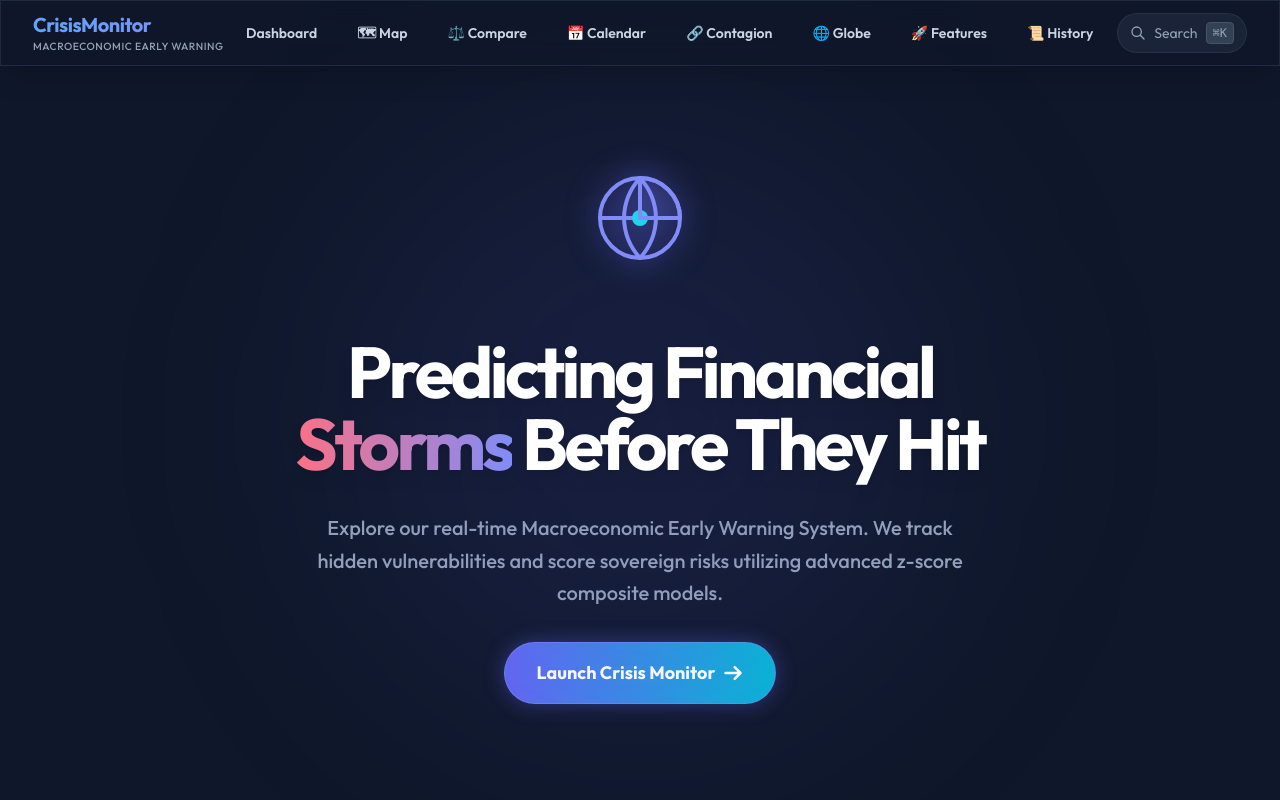
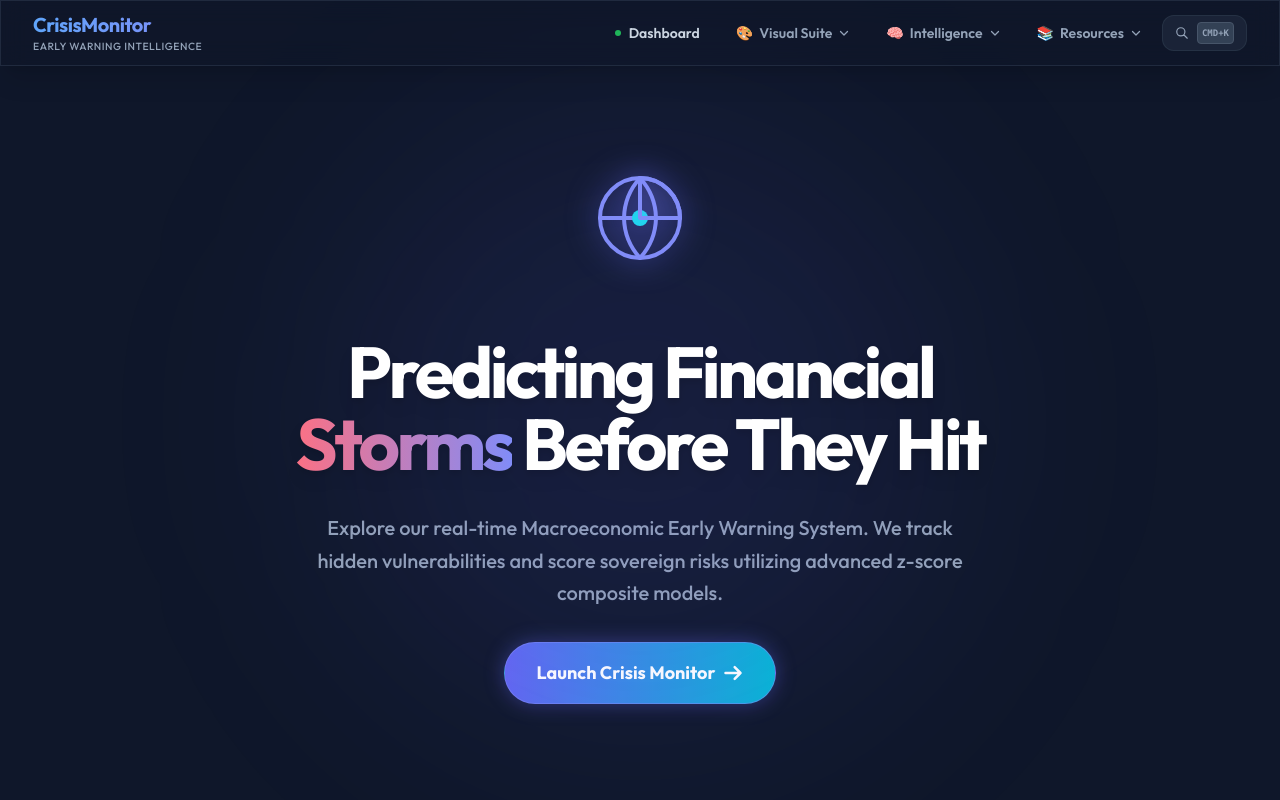
Before and after one commit to Niyant4280/Currency-Crisis, a React (Vite) app in the folder frontend/: page / in a window 1280 px wide. Shown: the top 800 px of the page. Built offline with nearby package versions, Linux system fonts and the light colour scheme; no server answers.

Commit message:
Organize Navbar: Implement categorized dropdowns and live status indicator

```diff
--- a/frontend/src/components/Navbar.jsx
+++ b/frontend/src/components/Navbar.jsx
@@ -3,6 +3,35 @@ import { NavLink, useNavigate } from 'react-router-dom';
 import { motion } from 'framer-motion';
 import SearchPalette from './SearchPalette';
 import { getLeaderboard } from '../services/api';
+
+const NavDropdown = ({ title, children, icon }) => {
+  const [open, setOpen] = useState(false);
+  return (
+    <div
+      className="relative group"
+      onMouseEnter={() => setOpen(true)}
+      onMouseLeave={() => setOpen(false)}
+    >
+      <button className={`flex items-center space-x-1.5 px-4 py-2 rounded-full text-sm font-semibold transition-all duration-300 ${open ? 'bg-slate-800 text-white' : 'text-slate-400 hover:text-white hover:bg-slate-800/50'}`}>
+        <span>{icon}</span>
+        <span>{title}</span>
+        <svg className={`w-3 h-3 ml-1 transition-transform duration-300 ${open ? 'rotate-180' : ''}`} fill="none" stroke="currentColor" viewBox="0 0 24 24"><path strokeLinecap="round" strokeLinejoin="round" strokeWidth="2.5" d="M19 9l-7 7-7-7"></path></svg>
+      </button>
+
+      {open && (
+        <motion.div
+          initial={{ opacity: 0, y: 10, scale: 0.95 }}
+          animate={{ opacity: 1, y: 0, scale: 1 }}
+          className="absolute left-0 mt-2 w-48 glass-panel border border-slate-700/50 rounded-2xl shadow-2xl overflow-hidden backdrop-blur-xl z-[60]"
+        >
+          <div className="py-2 flex flex-col">
+            {children}
+          </div>
+        </motion.div>
+      )}
+    </div>
+  );
+};
 
 const Navbar = () => {
   const [searchOpen, setSearchOpen] = useState(false);
@@ -17,7 +46,6 @@ const Navbar = () => {
     }).catch(() => {});
   }, []);
 
-  // Global Cmd+K / Ctrl+K listener
   useEffect(() => {
     const handler = (e) => {
       if ((e.metaKey || e.ctrlKey) && e.key === 'k') {
@@ -36,12 +64,16 @@ const Navbar = () => {
         : 'text-slate-300 hover:text-white hover:bg-slate-800'
     }`;
 
+  const dropdownItem = ({ isActive }) =>
+    `px-4 py-2 text-sm font-medium transition-all ${
+      isActive ? 'bg-indigo-500/20 text-indigo-400' : 'text-slate-400 hover:bg-slate-800 hover:text-white'
+    }`;
+
   return (
     <>
       <motion.nav
         initial={{ y: -50, opacity: 0 }}
         animate={{ y: 0, opacity: 1 }}
-        transition={{ duration: 0.5, ease: "easeOut" }}
         className="sticky top-0 z-50 glass-panel border-b border-slate-700/50 shadow-xl"
       >
         <div className="max-w-7xl mx-auto px-4 sm:px-6 lg:px-8">
@@ -50,31 +82,42 @@ const Navbar = () => {
               <NavLink to="/" className="flex-shrink-0 flex items-center space-x-3 cursor-pointer group">
                 <div className="flex flex-col">
                   <span className="text-xl font-bold text-glow tracking-tight group-hover:drop-shadow-lg transition">CrisisMonitor</span>
-                  <span className="text-[0.65rem] text-slate-400 font-medium uppercase tracking-wider">Macroeconomic Early Warning</span>
+                  <span className="text-[0.65rem] text-slate-400 font-medium uppercase tracking-wider">Early Warning Intelligence</span>
                 </div>
               </NavLink>
             </div>
 
-            <div className="flex items-center space-x-2">
-              <NavLink to="/dashboard" className={navItem} end>Dashboard</NavLink>
-              <NavLink to="/map" className={navItem}>🗺 Map</NavLink>
-              <NavLink to="/compare" className={navItem}>⚖️ Compare</NavLink>
-              <NavLink to="/calendar" className={navItem}>📅 Calendar</NavLink>
-              <NavLink to="/contagion" className={navItem}>🔗 Contagion</NavLink>
-              <NavLink to="/globe" className={navItem}>🌐 Globe</NavLink>
-              <NavLink to="/features" className={navItem}>🚀 Features</NavLink>
-              <NavLink to="/crisis-history" className={navItem}>📜 History</NavLink>
+            <div className="flex items-center space-x-1">
+              <NavLink to="/dashboard" className={navItem} end>
+                <div className="flex items-center space-x-2">
+                  <div className="w-1.5 h-1.5 rounded-full bg-green-500 animate-pulse"></div>
+                  <span>Dashboard</span>
+                </div>
+              </NavLink>
+
+              <NavDropdown title="Visual Suite" icon="🎨">
+                <NavLink to="/globe" className={dropdownItem}>🌐 3D Globe</NavLink>
+                <NavLink to="/map" className={dropdownItem}>🗺 Risk Map</NavLink>
+              </NavDropdown>
+
+              <NavDropdown title="Intelligence" icon="🧠">
+                <NavLink to="/compare" className={dropdownItem}>⚖️ Portfolio Compare</NavLink>
+                <NavLink to="/contagion" className={dropdownItem}>🔗 Contagion Network</NavLink>
+                <NavLink to="/calendar" className={dropdownItem}>📅 Macro Calendar</NavLink>
+              </NavDropdown>
+
+              <NavDropdown title="Resources" icon="📚">
+                <NavLink to="/features" className={dropdownItem}>🚀 Capabilities</NavLink>
+                <NavLink to="/crisis-history" className={dropdownItem}>📜 Crisis History</NavLink>
+              </NavDropdown>
 
               {/* Search Button */}
               <button
                 onClick={() => setSearchOpen(true)}
-                className="flex items-center space-x-2 px-3 py-2 bg-slate-800/80 hover:bg-slate-700 rounded-full text-slate-400 hover:text-white text-sm transition border border-slate-700/50"
+                className="ml-2 flex items-center space-x-2 px-3 py-1.5 bg-slate-800/80 hover:bg-slate-700 rounded-xl text-slate-400 hover:text-white text-xs transition border border-slate-700/50"
               >
-                <svg className="w-4 h-4" fill="none" stroke="currentColor" viewBox="0 0 24 24">
-                  <path strokeLinecap="round" strokeLinejoin="round" strokeWidth="2" d="M21 21l-6-6m2-5a7 7 0 11-14 0 7 7 0 0114 0z" />
-                </svg>
-                <span className="hidden md:block">Search</span>
-                <kbd className="hidden md:inline text-xs bg-slate-700 px-1.5 py-0.5 rounded border border-slate-600">⌘K</kbd>
+                <svg className="w-3.5 h-3.5" fill="none" stroke="currentColor" viewBox="0 0 24 24"><path strokeLinecap="round" strokeLinejoin="round" strokeWidth="2" d="M21 21l-6-6m2-5a7 7 0 11-14 0 7 7 0 0114 0z" /></svg>
+                <kbd className="hidden md:inline text-[9px] bg-slate-700 px-1 py-0.5 rounded border border-slate-600 font-black">CMD+K</kbd>
               </button>
             </div>
           </div>
```
